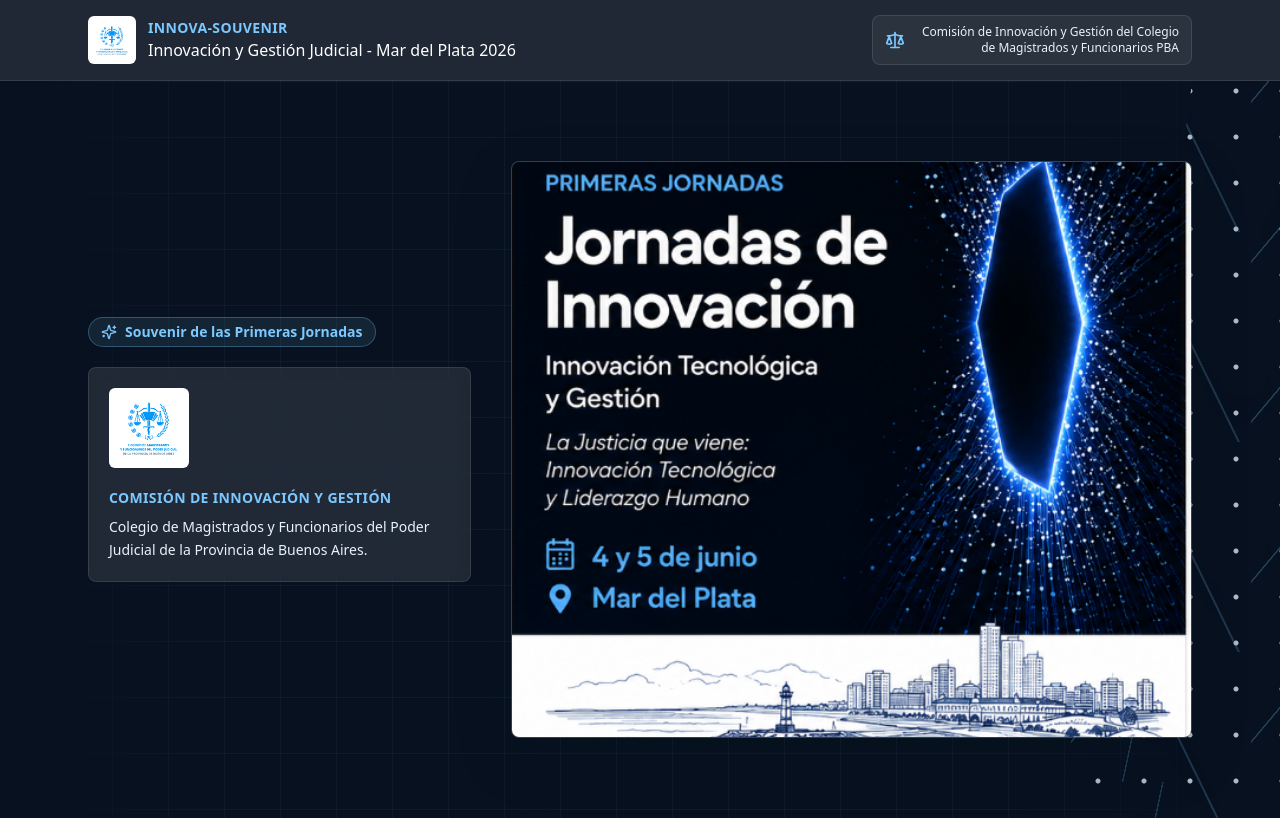
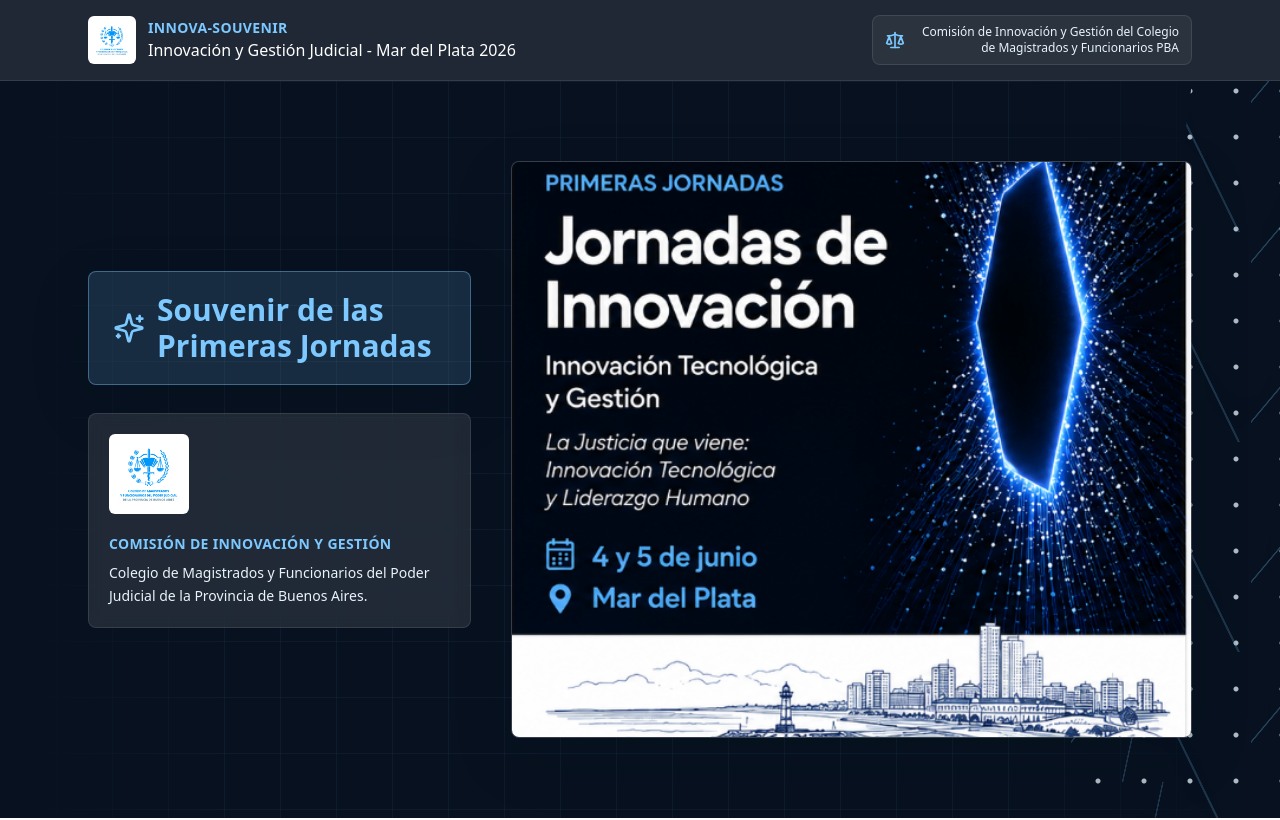
Before and after one commit to Panchomorell/innova-souvenir, a React (Vite) app: page / in a window 1280 px wide. Shown: the top 820 px of the page. Built offline with nearby package versions, Linux system fonts and the light colour scheme.

Commit message:
Enlarge souvenir callout and add oral sentence link

```diff
--- a/src/main.jsx
+++ b/src/main.jsx
@@ -209,8 +209,8 @@
       <div className="network-field" aria-hidden="true" />
       <div className="mx-auto grid min-h-[620px] w-full max-w-6xl items-center gap-10 px-4 py-14 sm:px-6 lg:grid-cols-[.72fr_1.28fr] lg:py-20">
         <div className="relative z-10">
-          <div className="mb-5 inline-flex items-center gap-2 rounded-full border border-judicial-sky/30 bg-judicial-sky/10 px-3 py-1 text-sm font-semibold text-judicial-sky">
-            <Sparkles className="h-4 w-4" />
+          <div className="mb-7 inline-flex max-w-sm items-center gap-3 rounded-lg border border-judicial-sky/40 bg-judicial-sky/15 px-6 py-5 text-2xl font-black leading-tight text-judicial-sky shadow-judicial sm:text-3xl">
+            <Sparkles className="h-8 w-8 shrink-0" />
             Souvenir de las Primeras Jornadas
           </div>
           <div className="rounded-lg border border-white/10 bg-white/10 p-5 backdrop-blur">
```
Also changed, not shown: data/repositorios.csv, public/data/repositorios.csv.
